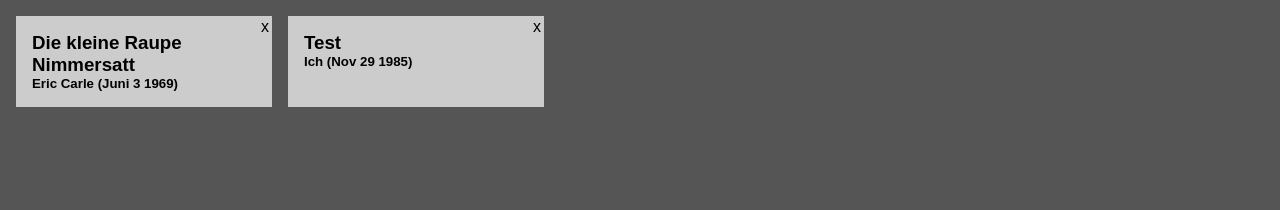
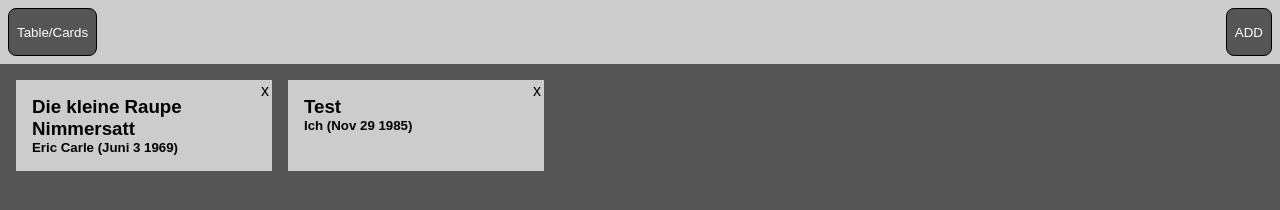
Before and after one commit to style-x/odin-project_library, a plain HTML site: page index.html in a window 1280 px wide. Drawn offline with Linux system fonts and the light colour scheme.

Commit message:
NAV zugefügt
mit Buttons

```diff
--- a/index.html
+++ b/index.html
@@ -9,6 +9,10 @@
   <script src="script.js" defer></script>
 </head>
 <body>
+  <nav>
+    <button id="btn-display">Table/Cards</button>
+    <button id="btn-add">ADD</button>
+  </nav>
   <div id="container">
 
   </div>
--- a/script.js
+++ b/script.js
@@ -21,7 +21,6 @@ let myLibrary = [
 
 let fragment = document.createDocumentFragment();
 const target = document.getElementById('container');
-const eraseBtn = document.getElementsByClassName('erase');
 
 function Book() {
   // the constructor...
@@ -49,8 +48,6 @@ myLibrary.forEach(element => {
 
 target.appendChild(fragment);
 
-eraseBtn.forEach(btn => {
-  btn.addEventListener('click', () => {
+const eraseBtn = document.getElementsByClassName('erase');
 
-  })
-})
+console.log(eraseBtn);
--- a/styles.css
+++ b/styles.css
@@ -9,6 +9,22 @@ html, body {
   width: 100%;
   min-height: 100vh;
   background-color: #555;
+}
+
+nav {
+  height: 4rem;
+  background-color: #CCC;
+  display: flex;
+  justify-content: space-between;
+}
+
+button {
+  margin: 0.5rem;
+  padding: 0.5rem;
+  border: 1px solid black;
+  border-radius: 0.5rem;
+  background-color: #555;
+  color: white;
 }
 
 #container {
```
